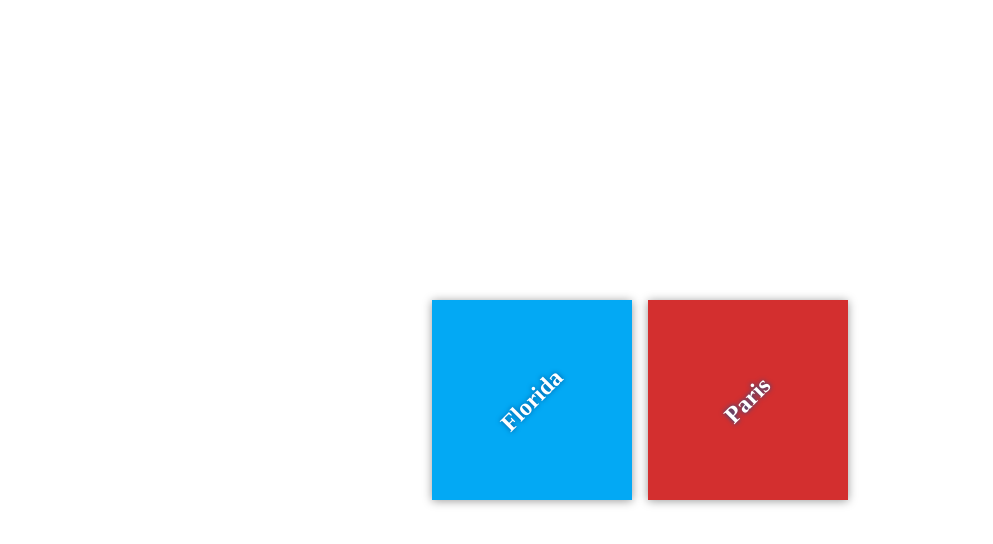
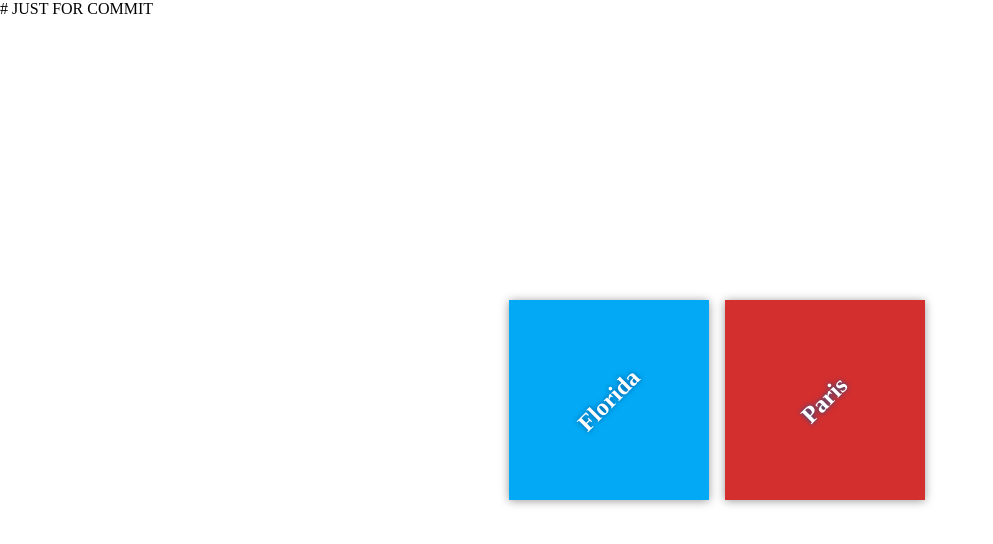
Before and after one commit to majashi/my-travel-plans, a plain HTML site: page index.html in a window 1280 px wide. Shown: the whole page, without its empty margins (0-993 px from the left). Drawn offline with Linux system fonts and the light colour scheme.

Commit message:
"Adding string just for committing test"

```diff
--- a/index.html
+++ b/index.html
@@ -7,7 +7,7 @@
 <link rel="stylesheet" href="css/app.css">
 </head>
 <body>
-
+# JUST FOR COMMIT
 <div class="container">
 <div class="destination-container">
 <div class="destination" id="florida">
```
